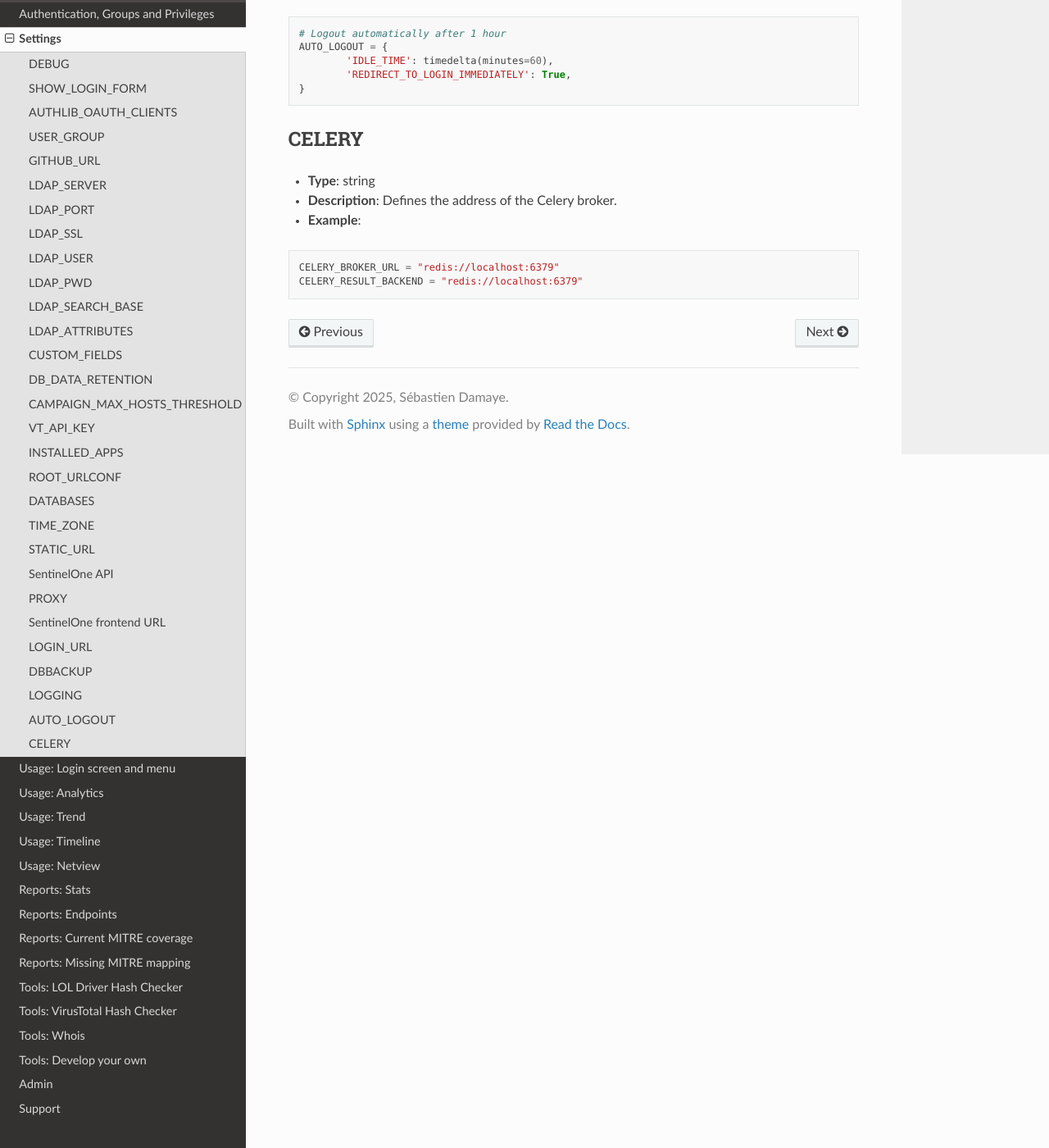
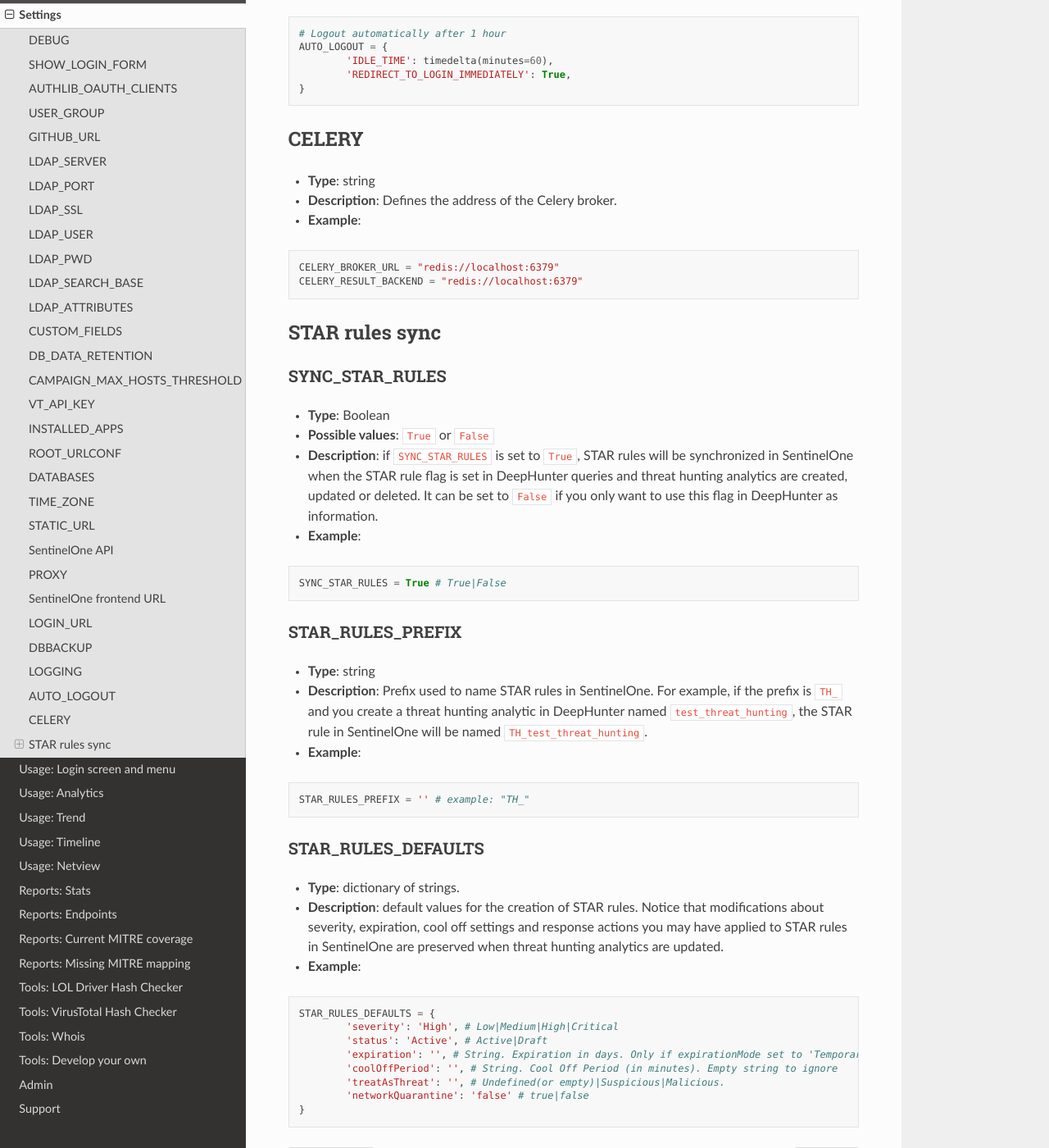
Before and after one commit to wikijm/deephunter, a Sphinx documentation site: the page built from docs/settings.rst, in a window 1280 px wide and 1400 px high, scrolled down 9040 px. Shown: the whole window at 82% size. Built offline with Sphinx 7.4.7 and the Read the Docs theme 3.1.0, drawn with Linux system fonts in a browser that asks for light colours; some of the changed text lies outside the part shown.

Commit message:
FR #44 - Make STAR rule sync optional and add default settings for STAR rule sync

```diff
--- a/docs/settings.rst
+++ b/docs/settings.rst
@@ -136,7 +136,7 @@
 
 CUSTOM_FIELDS
 *************
-- **Type**: dictionnary
+- **Type**: dictionary
 - **Description**: The main dashboard of DeepHunter shows a table with statistics from the last campaign (number of matching events, number of machines, etc.). It is possible to add custom fields (additional columns), that are filtered values to make a break down of the number of matching hosts. For example, if you have defined a specific population for VP in your SentinelOne EDR, you may want to display the corresponding number in a dedicated column. There are up to 3 custom fields. For each, you define a ``name``, a ``description`` and the ``filter`` to apply to the query.
 - **Example**:
 
@@ -224,7 +224,7 @@
 
 DATABASES
 *********
-- **Type**: dictionnary
+- **Type**: dictionary
 - **Description**: Database settings. By default, configured to be used with MySQL/MariaDB. Refer to the Django documentation to use other backends.
 - **Example**:
 
@@ -278,7 +278,7 @@
 
 PROXY
 *****
-- **Type**: dictionnary
+- **Type**: dictionary
 - **Description**: Proxy settings for any Internet communication from DeepHunter, including API calls to S1.
 - **Example**:
 
@@ -321,7 +321,7 @@
 
 DBBACKUP
 ********
-- **Type**: dictionnary (``DBBACKUP_STORAGE_OPTIONS``) and string (``DBBACKUP_STORAGE`` and ``DBBACKUP_GPG_RECIPIENT``)
+- **Type**: dictionary (``DBBACKUP_STORAGE_OPTIONS``) and string (``DBBACKUP_STORAGE`` and ``DBBACKUP_GPG_RECIPIENT``)
 - **Description**: ``DBBACKUP_STORAGE_OPTIONS`` is to specify the location of your backups. ``DBBACKUP_GPG_RECIPIENT`` should be the email address used by GPG for the encryption of the backups. Used by the ``./qm/scripts/backup.sh`` script.
 - **Example**:
 
@@ -334,7 +334,7 @@
 
 LOGGING
 *******
-- **Type**: dictionnary
+- **Type**: dictionary
 - **Description**: Used to specify the file used for debugging information (``campaigns.log`` by default).
 - **Example**:
 
@@ -389,3 +389,47 @@
 
 	CELERY_BROKER_URL = "redis://localhost:6379"
 	CELERY_RESULT_BACKEND = "redis://localhost:6379"
+
+STAR rules sync
+***************
+
+SYNC_STAR_RULES
+===============
+
+- **Type**: Boolean
+- **Possible values**: ``True`` or ``False``
+- **Description**: if ``SYNC_STAR_RULES`` is set to ``True``, STAR rules will be synchronized in SentinelOne when the STAR rule flag is set in DeepHunter queries and threat hunting analytics are created, updated or deleted. It can be set to ``False`` if you only want to use this flag in DeepHunter as information.
+- **Example**:
+
+.. code-block:: py
+
+	SYNC_STAR_RULES = True # True|False
+
+STAR_RULES_PREFIX
+=================
+
+- **Type**: string
+- **Description**: Prefix used to name STAR rules in SentinelOne. For example, if the prefix is ``TH_`` and you create a threat hunting analytic in DeepHunter named ``test_threat_hunting``, the STAR rule in SentinelOne will be named ``TH_test_threat_hunting``.
+- **Example**:
+
+.. code-block:: py
+
+	STAR_RULES_PREFIX = '' # example: "TH_"
+
+STAR_RULES_DEFAULTS
+===================
+
+- **Type**: dictionary of strings.
+- **Description**: default values for the creation of STAR rules. Notice that modifications about severity, expiration, cool off settings and response actions you may have applied to STAR rules in SentinelOne are preserved when threat hunting analytics are updated.
+- **Example**:
+
+.. code-block:: py
+
+	STAR_RULES_DEFAULTS = {
+		'severity': 'High', # Low|Medium|High|Critical
+		'status': 'Active', # Active|Draft
+		'expiration': '', # String. Expiration in days. Only if expirationMode set to 'Temporary'. Empty string to ignore
+		'coolOffPeriod': '', # String. Cool Off Period (in minutes). Empty string to ignore
+		'treatAsThreat': '', # Undefined(or empty)|Suspicious|Malicious.
+		'networkQuarantine': 'false' # true|false
+	}
```
Also changed, not shown: docs/usage_analytics.rst (+6 -8 lines), 2 other files.
